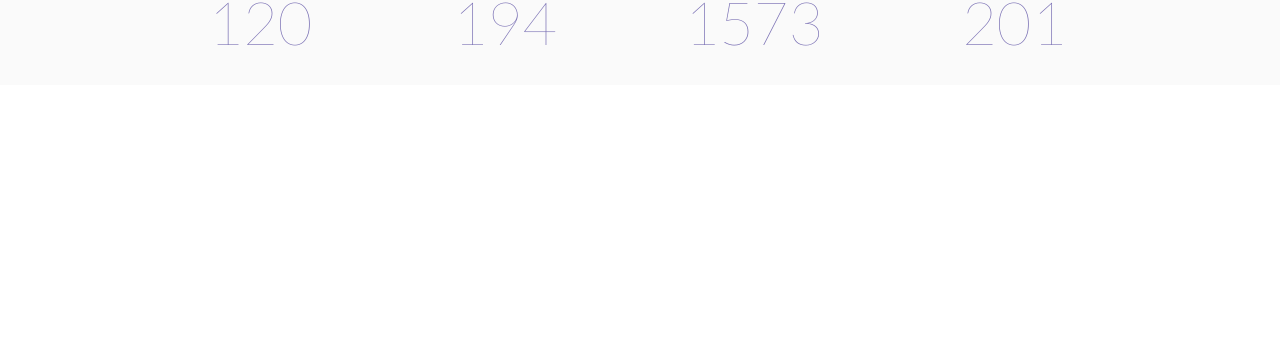
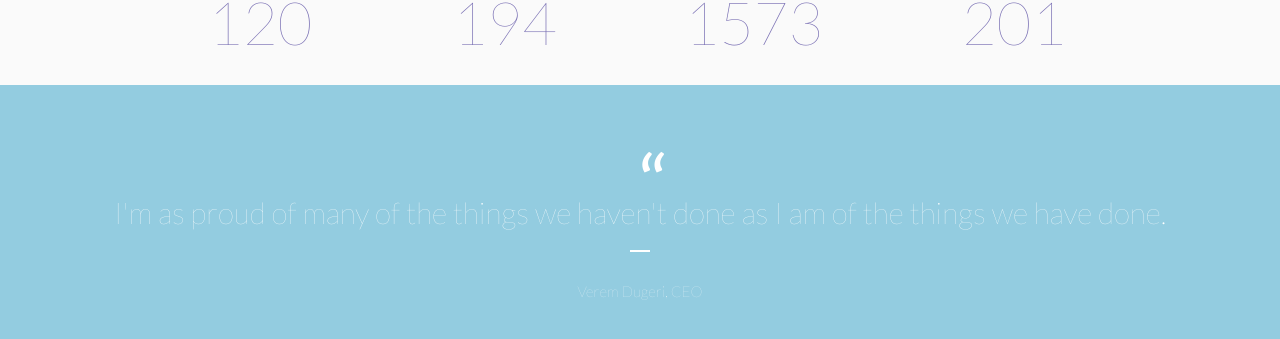
Before and after one commit to vdugeri/galleria, a Vue app: page / in a window 1280 px wide. Shown: the part 4277-4616 px from the top of the page. Before the commit the page ends 4362 px from the top, so only its background shows below. Built offline with nearby package versions, Linux system fonts and the light colour scheme.

Commit message:
finish testimonials section

```diff
--- /dev/null
+++ b/src/components/Testimonial.vue
@@ -0,0 +1,68 @@
+<template>
+  <section class="testimonial">
+    <blockquote>
+      <p>
+        I'm as proud of many of the things we haven't done as I am of the things
+        we have done.
+      </p>
+      <cite>Verem Dugeri, CEO</cite>
+    </blockquote>
+  </section>
+</template>
+
+<script>
+export default {};
+</script>
+
+<style lang="scss">
+$color-white: #fff;
+$color-tertiary: #93cce0;
+
+.testimonial {
+  background-color: $color-tertiary;
+  height: 30rem;
+
+  blockquote {
+    line-height: 145%;
+    padding: 2%;
+    color: $color-white;
+    position: relative;
+    padding-top: 12rem;
+    display: flex;
+    justify-content: center;
+    flex-direction: column;
+
+    p {
+      font-size: 3rem;
+      font-weight: 100;
+      text-align: center;
+      display: block;
+      margin-bottom: 3rem;
+
+      &::after {
+        content: " ";
+        display: block;
+        width: 2rem;
+        height: 2px;
+        margin: 3rem auto 0.2rem auto;
+        background-color: $color-white;
+      }
+    }
+
+    cite {
+      font-size: 1.5rem;
+      font-weight: 100;
+      font-style: normal;
+    }
+
+    &::before {
+      content: "\201C";
+      font-size: 8rem;
+      display: block;
+      position: absolute;
+      top: 9rem;
+      left: 50%;
+    }
+  }
+}
+</style>
--- a/src/views/Home.vue
+++ b/src/views/Home.vue
@@ -7,6 +7,7 @@
     <Services />
     <Team />
     <Stats />
+    <Testimonial />
   </div>
 </template>
 
@@ -18,6 +19,7 @@ import BookSession from "@/components/BookSession";
 import Services from "@/components/Services";
 import Team from "@/components/Team";
 import Stats from "@/components/Stats";
+import Testimonial from "@/components/Testimonial";
 
 export default {
   components: {
@@ -27,7 +29,8 @@ export default {
     BookSession,
     Services,
     Team,
-    Stats
+    Stats,
+    Testimonial
   }
 };
 </script>
```
